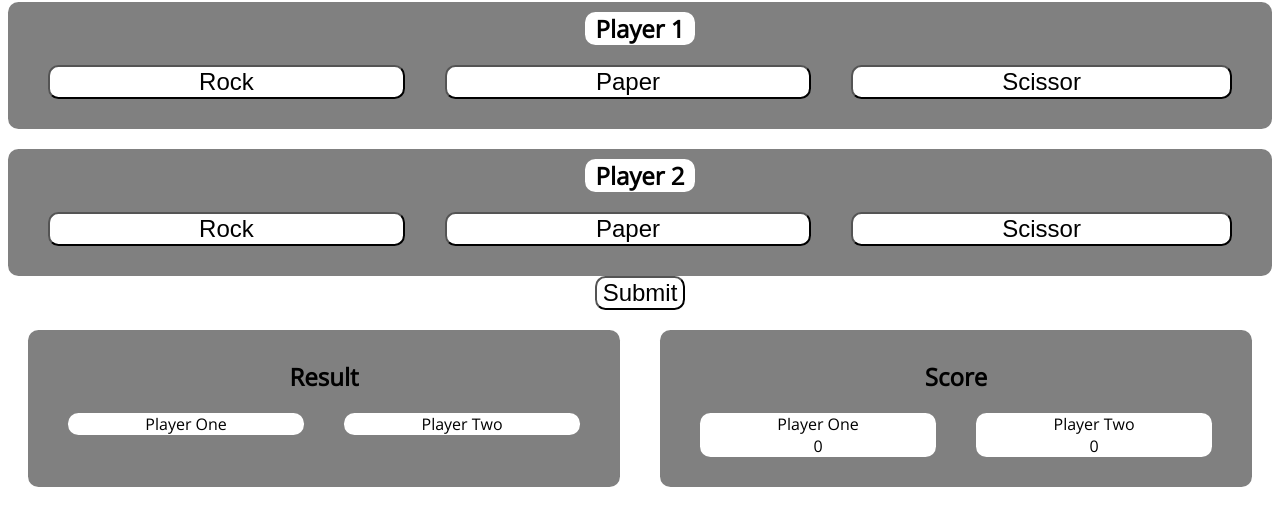
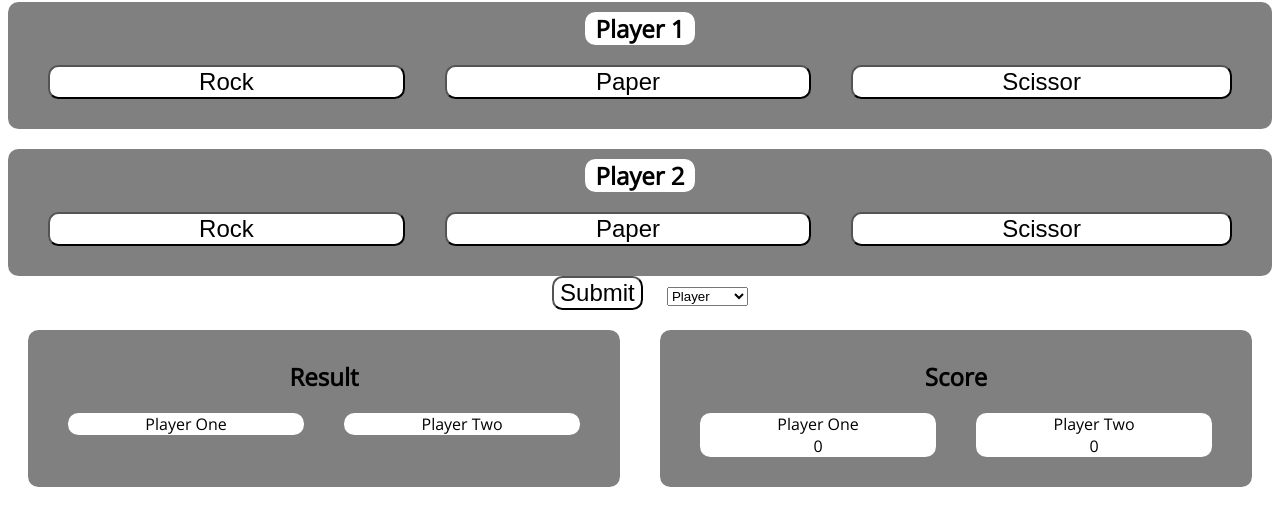
Before and after one commit to the34show/rock-paper-scissor, a plain HTML site: page index.html in a window 1280 px wide. Shown: the part 84-610 px from the top of the page. Drawn offline with nearby package versions, Linux system fonts and the light colour scheme.

Commit message:
computer player added

```diff
--- a/app.js
+++ b/app.js
@@ -1,7 +1,11 @@
+var current_player ="Player"
+var moves=["rock","paper","scissor"]
+var value2
+
 $(document).ready(function(){
     var value1
-    var value2
     var result
+
 
     function rock(){
         if(value2=="scissor"){
@@ -61,6 +65,7 @@ $(document).ready(function(){
         }
         $(".button1").attr("disabled", false);
         $(".button2").attr("disabled", false);
+        computerChange()
 
     }
 
@@ -71,8 +76,12 @@ $(document).ready(function(){
         value1 = buttonClick.val();
 
         $(".button1").attr("disabled", true);
+        if (current_player=="Computer"){
+            winner()
+           }
         return value1;
     });
+    //write some logic here about if computer player hten do this
     $(".button2").click(function(){
         var buttonClick=$(this)
         value2 = buttonClick.val();
@@ -81,11 +90,28 @@ $(document).ready(function(){
         return value2;
     });
 
+
+
+
+
     $(".submit").click(winner)
 
 });
 
-        //compare the two values
-        //same play again html
-        // different then RS, SP, PR P1 wins
-        /// else p2 wins
+function computerChange(){
+        var computer = document.getElementById("computer");
+        current_player = computer.options[computer.selectedIndex].text;
+            if (current_player=="Computer"){
+                $(".button2").attr("disabled", true)
+                $(".submit").attr("disabled", true)
+                value2= moves[Math.floor(Math.random() * 3)]
+            }
+            else{
+               $(".button2").attr("disabled", false)
+               $(".submit").attr("disabled", false);
+               value2=""
+        }
+
+       // console.log(value2)
+
+    }
--- a/index.html
+++ b/index.html
@@ -34,6 +34,10 @@
 
     <div class="playerbtn">
             <button type="button" class="submit">Submit</button>
+            <select id="computer" onchange="computerChange()">
+              <option value="Player">Player</option>
+              <option value="Computer">Computer</option>
+            </select>
     </div>
     <div class="container1">
         <div class="stats" id="results">
```
